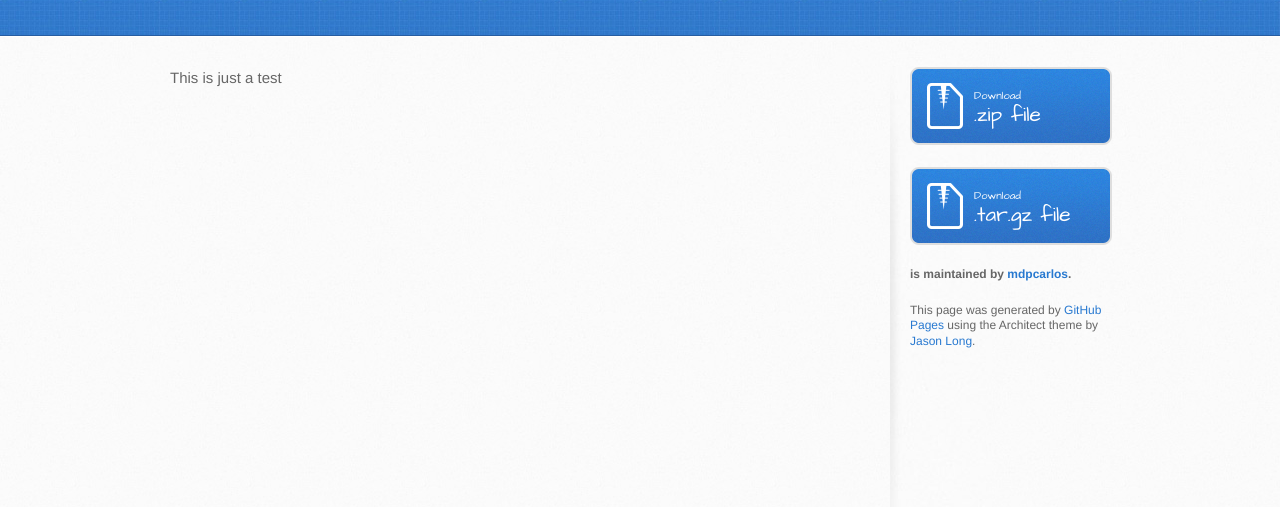
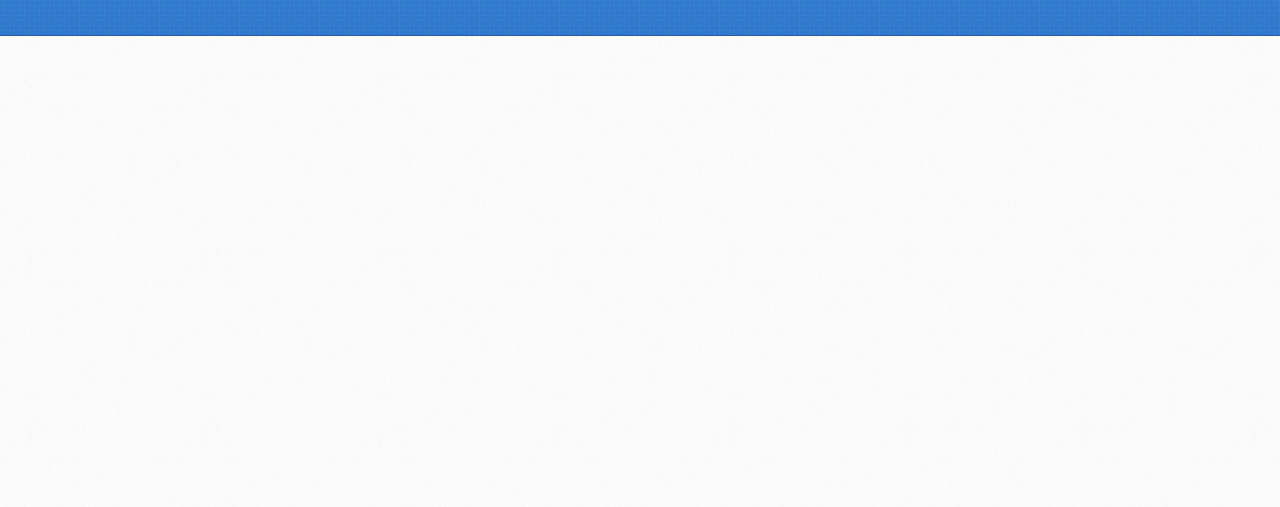
Before and after one commit to mdpcarlos/ChanceApp, a plain HTML site: page index.html in a window 1280 px wide. Shown: the part 165-672 px from the top of the page. Drawn offline with Linux system fonts and the light colour scheme.

Commit message:
Update index.html

```diff
--- a/index.html
+++ b/index.html
@@ -25,28 +25,6 @@
       </div>
     </header>
 
-    <div id="content-wrapper">
-      <div class="inner clearfix">
-        <section id="main-content">
-          <p>This is just a test</p>
-        </section>
-
-        <aside id="sidebar">
-          <a href="https://github.com/mdpcarlos/ChanceApp/zipball/master" class="button">
-            <small>Download</small>
-            .zip file
-          </a>
-          <a href="https://github.com/mdpcarlos/ChanceApp/tarball/master" class="button">
-            <small>Download</small>
-            .tar.gz file
-          </a>
-
-          <p class="repo-owner"><a href="https://github.com/mdpcarlos/ChanceApp"></a> is maintained by <a href="https://github.com/mdpcarlos">mdpcarlos</a>.</p>
-
-          <p>This page was generated by <a href="https://pages.github.com">GitHub Pages</a> using the Architect theme by <a href="https://twitter.com/jasonlong">Jason Long</a>.</p>
-        </aside>
-      </div>
-    </div>
 
 
   </body>
```
